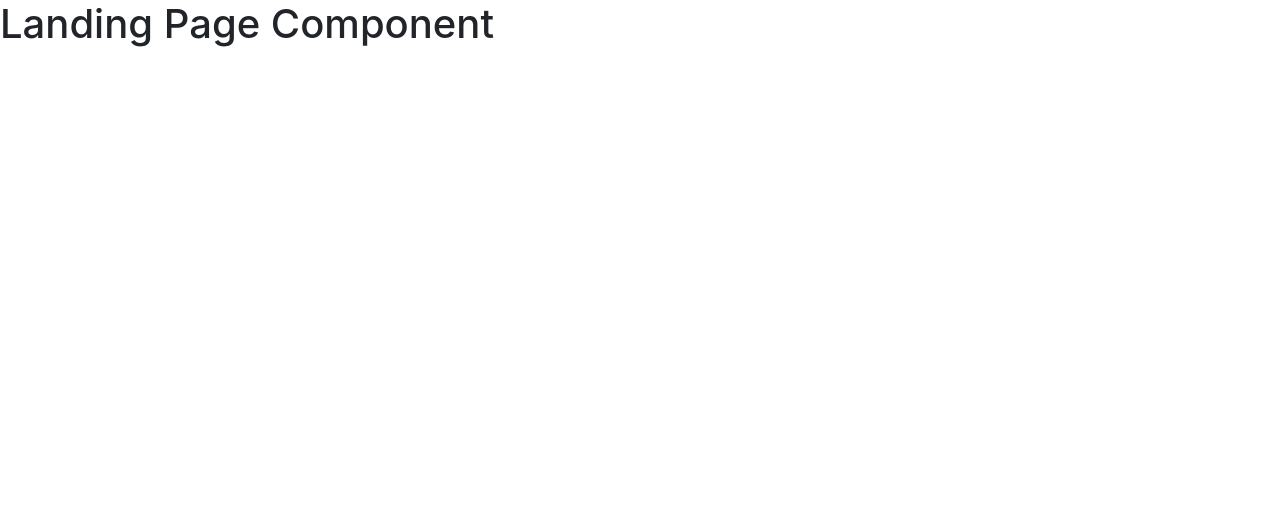
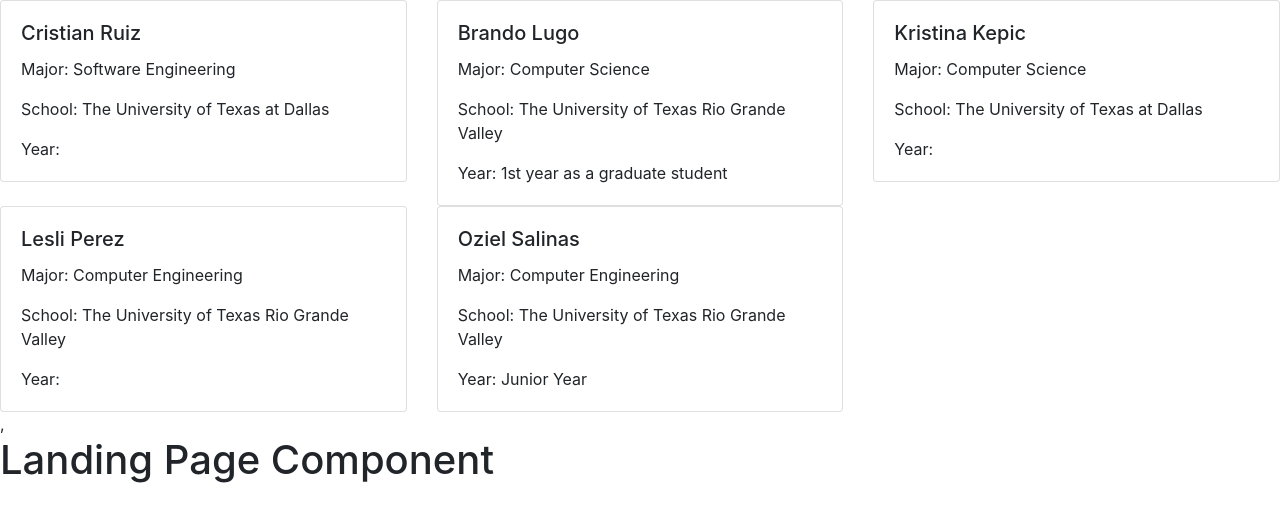
Before and after one commit to Codubee/PetFinderMW2-3, a React (Create React App) app in the folder frontend/: page / in a window 1280 px wide. Shown: the top 522 px of the page. Built offline with nearby package versions, Linux system fonts and the light colour scheme.

Commit message:
Added team component to landingpage.js

```diff
--- a/frontend/src/views/LandingPage.js
+++ b/frontend/src/views/LandingPage.js
@@ -1,9 +1,10 @@
 import React from 'react';
+import Team from '../components/team.js';
 
 function LandingPage(){
     return(
         <div>
-            {/* Insert your created components here */}
+            {<Team/>},
             <h1>Landing Page Component</h1>
         </div>
     )
```
